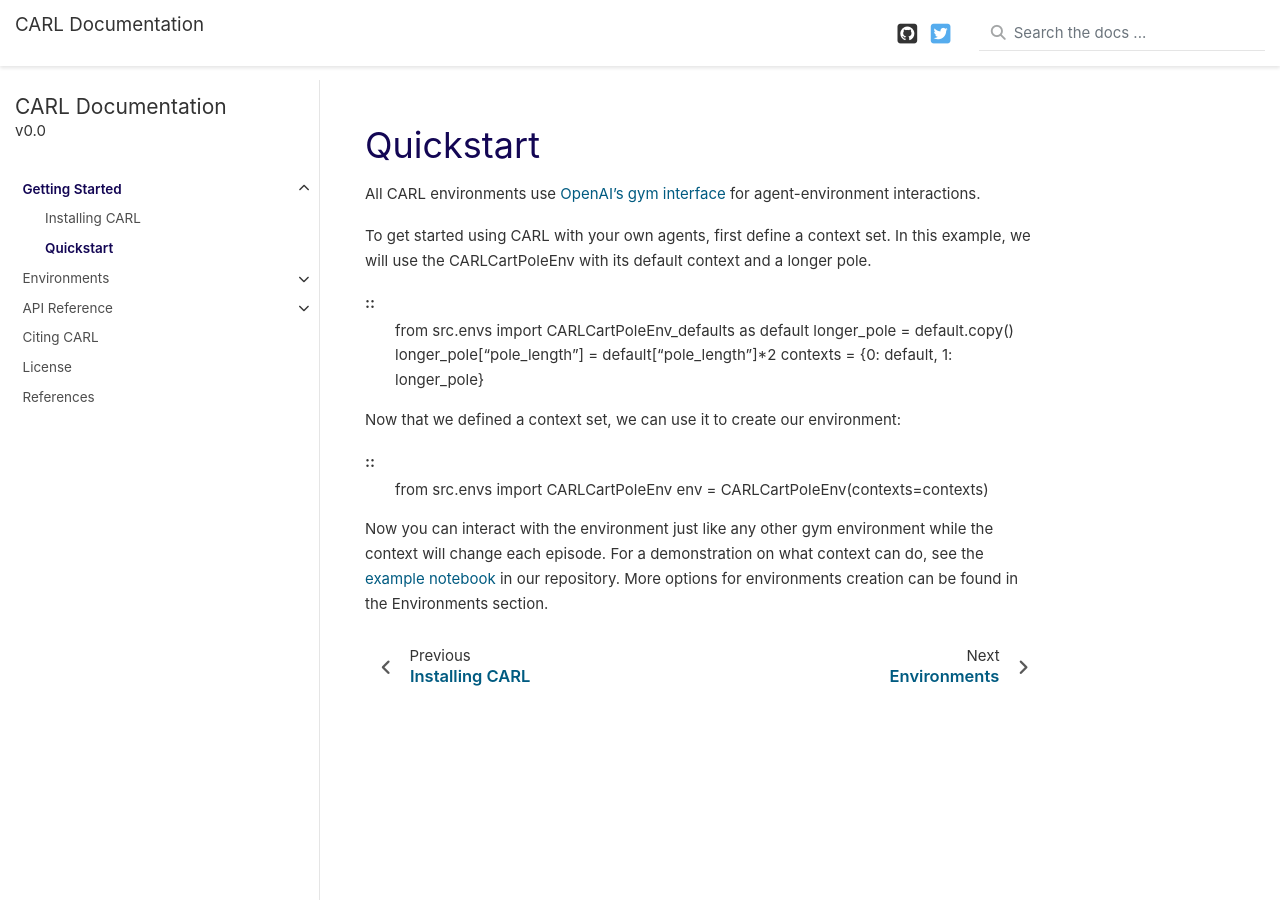
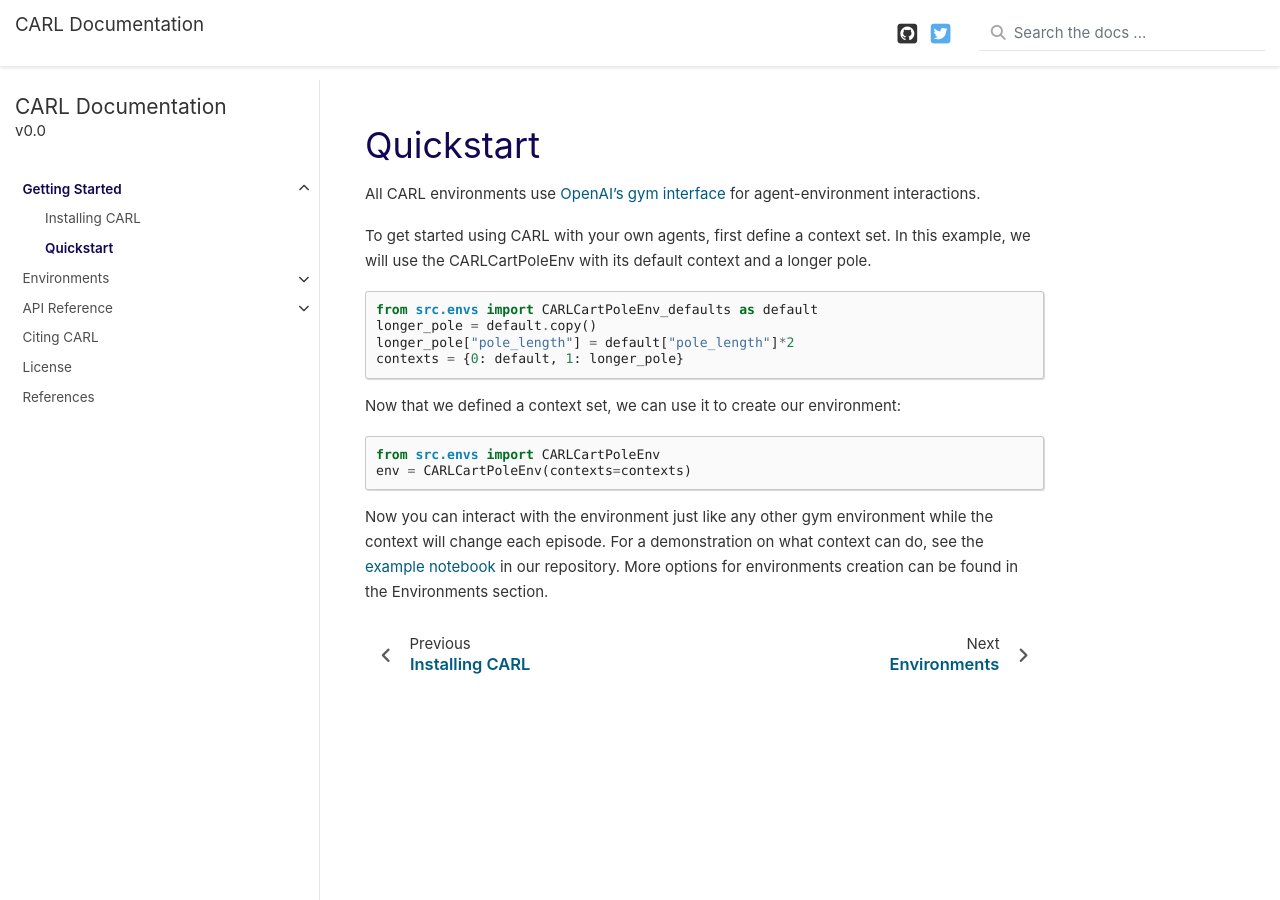
Before and after one commit to automl/CARL, a Sphinx documentation site: the page built from docs/source/getting_started/quickstart.rst, in a window 1280 px wide and 900 px high. Built offline with Sphinx 7.4.7, drawn with Linux system fonts in a browser that asks for light colours; nearby versions of some CDN libraries; library files that are not in the unit come from our copies; pages that are not in the unit, such as notebooks, are missing from menus.

Commit message:
formatting

```diff
--- a/docs/source/getting_started/quickstart.rst
+++ b/docs/source/getting_started/quickstart.rst
@@ -8,7 +8,8 @@ To get started using CARL with your own agents, first define
 a context set. In this example, we will use the CARLCartPoleEnv with its
 default context and a longer pole.
 
-::
+.. code-block:: python
+
     from src.envs import CARLCartPoleEnv_defaults as default
     longer_pole = default.copy()
     longer_pole["pole_length"] = default["pole_length"]*2
@@ -17,7 +18,8 @@ default context and a longer pole.
 
 Now that we defined a context set, we can use it to create our environment:
 
-::
+.. code-block:: python
+
     from src.envs import CARLCartPoleEnv
     env = CARLCartPoleEnv(contexts=contexts)
 
```
